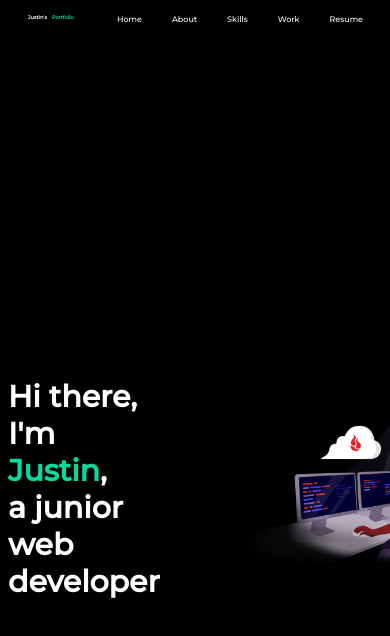
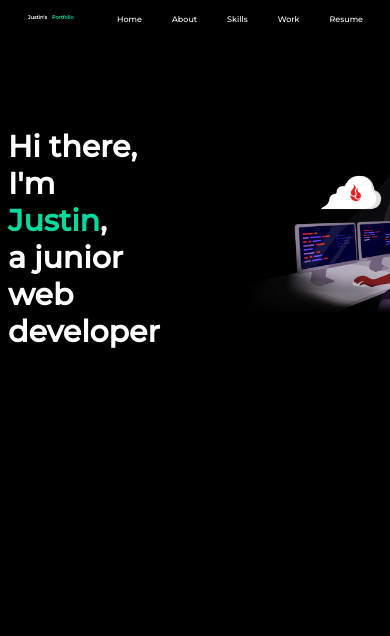
Before and after one commit to JustinPong/Portfolio, a React (Create React App) app: page / in a window 390 px wide. Shown: the top 636 px of the page. Built offline with nearby package versions, Linux system fonts and the light colour scheme.

Commit message:
fixed few pages of responsive design

```diff
--- a/src/components/About/About.css
+++ b/src/components/About/About.css
@@ -5,7 +5,7 @@
 }
 
 .about-me{
-    margin: 250px 0 0 20px;
+    margin: 250px 0 auto 20px;
     display: flex;
     justify-content: space-around;
 }
@@ -34,7 +34,7 @@
     -ms-animation: fadeIn linear 1s;
 }
 
-@media screen and (max-width: 1200px) {
+@media screen and (max-width: 1300px) {
     .about-title{
         font-size: 40px;
     }
@@ -45,6 +45,10 @@
 
     .about-right{
         height: 200px;
+    }
+
+    .about-me{
+        margin: 200px 0 auto 20px;
     }
 }
 
--- a/src/components/Home/Home.css
+++ b/src/components/Home/Home.css
@@ -59,13 +59,17 @@
     }
 }
 
-@media screen and (max-width: 1200px) {
+@media screen and (max-width: 1290px) {
     .intro{
         font-size: 50px;
     }
 
     .home-logo{
         height:250px;
+    }
+
+    .home{
+        margin: 200px auto 0 auto;
     }
 }
 
@@ -87,6 +91,6 @@
         height: 150px;
     }
     .home{
-        margin-top: 350px;
+        margin: 100px auto 0 auto;
     }
 }
--- a/src/components/Skills/Skills.css
+++ b/src/components/Skills/Skills.css
@@ -51,23 +51,10 @@
     color: gray;
 }
 
-@media screen and (max-width: 1200px) {
-    .language-logo{
-        height: 125px;
-    }
-
-    .skills-title{
-        font-size: 40px;
-    }
-
-    .skills-article{
-        font-size: 25px;
-    }
-}
-
-@media screen and (max-width: 1000px) {
+@media screen and (max-width: 1290px) {
     .language-logo{
         height: 100px;
+        margin-top: 200px;
     }
 
     .skills-title{
```
